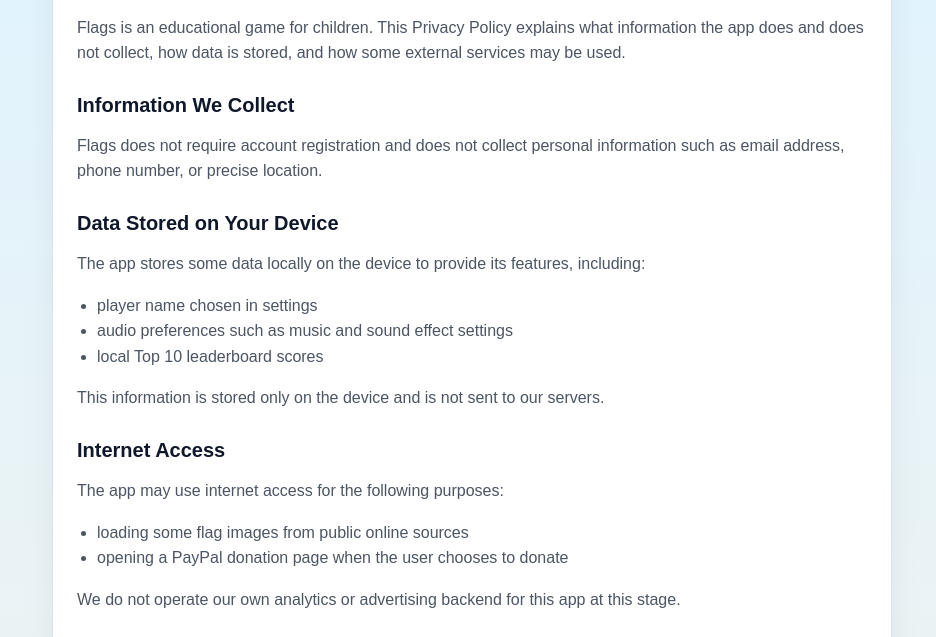
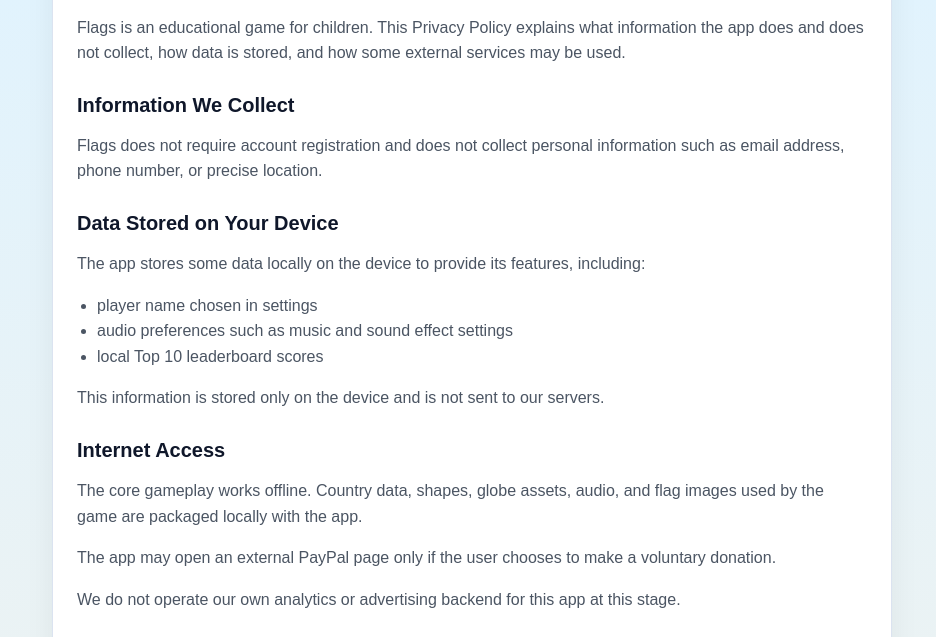
Before and after one commit to TecnicaAliena/OctosoftyPolicies, a plain HTML site: page flags/privacy-policy.html in a window 1280 px wide. Shown: the part 143-780 px from the top of the page, without its empty margins (168-1104 px from the left). Drawn offline with Linux system fonts and the light colour scheme.

Commit message:
Update privacy policy for offline-first app

```diff
--- a/flags/privacy-policy.html
+++ b/flags/privacy-policy.html
@@ -84,11 +84,13 @@
       </ul>
       <p>This information is stored only on the device and is not sent to our servers.</p>
       <h2>Internet Access</h2>
-      <p>The app may use internet access for the following purposes:</p>
-      <ul>
-        <li>loading some flag images from public online sources</li>
-        <li>opening a PayPal donation page when the user chooses to donate</li>
-      </ul>
+      <p>
+        The core gameplay works offline. Country data, shapes, globe assets, audio, and flag images used by the game
+        are packaged locally with the app.
+      </p>
+      <p>
+        The app may open an external PayPal page only if the user chooses to make a voluntary donation.
+      </p>
       <p>We do not operate our own analytics or advertising backend for this app at this stage.</p>
       <h2>Children's Privacy</h2>
       <p>
```
